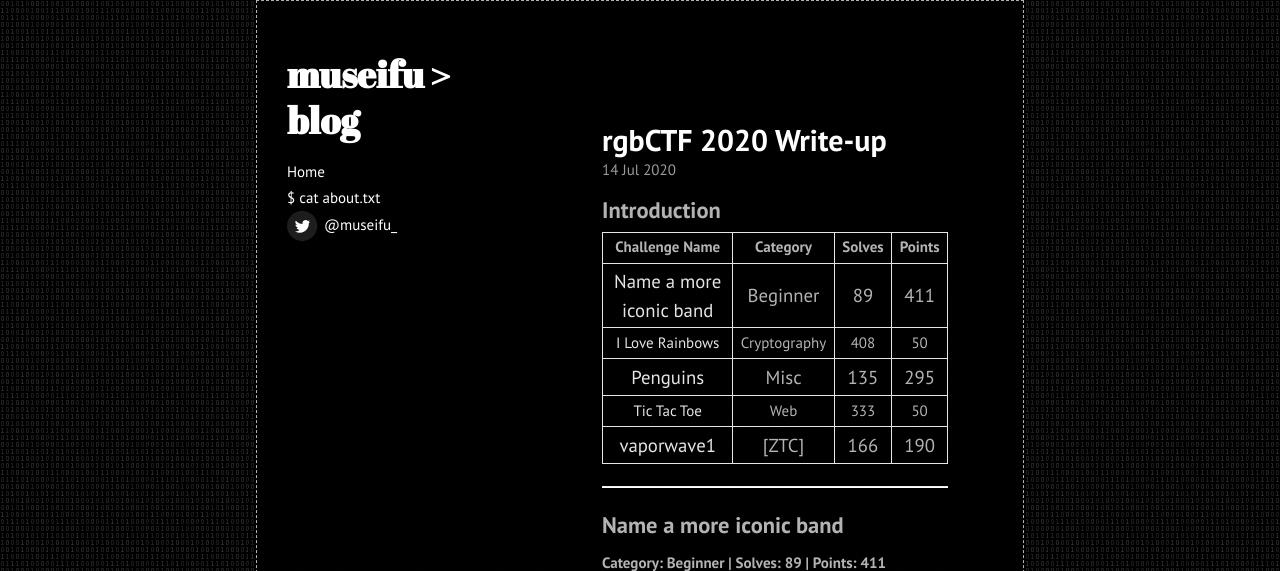
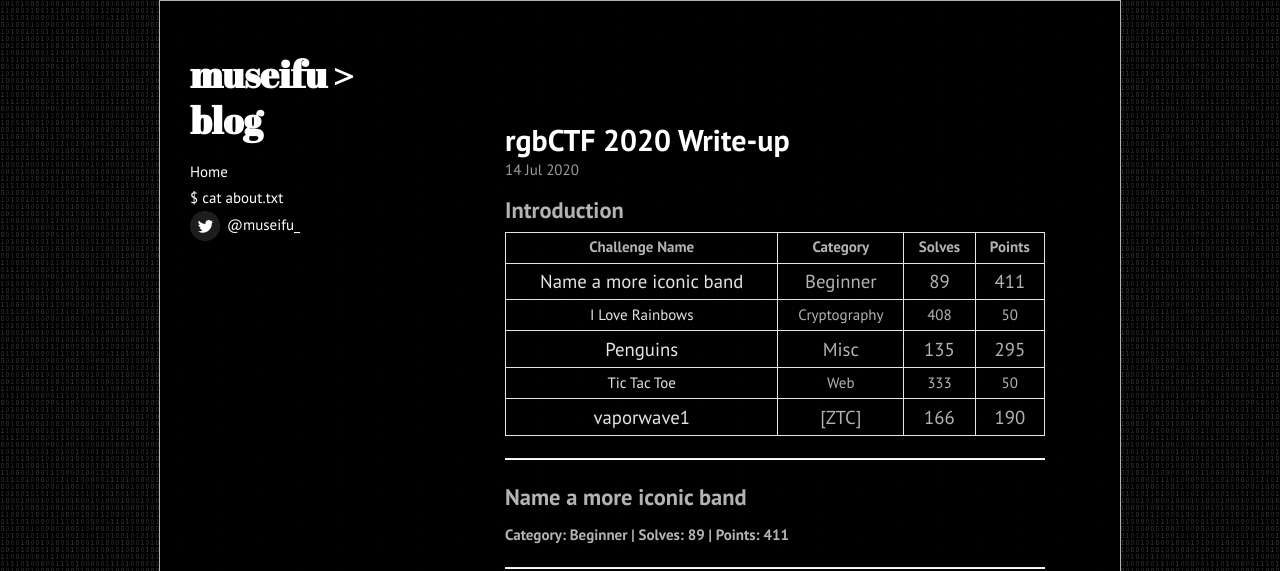
Before and after one commit to museifu666/museifu666.github.io, a Jekyll site: the page built from index.html, in a window 1280 px wide. Shown: the top 571 px of the page. Built offline with Jekyll 4.4.1, drawn with Linux system fonts in a browser that asks for light colours; the list of posts is cut into pages by our own code; grey boxes are pictures that could not be loaded.

Commit message:
Update poole.css

```diff
--- a/public/css/poole.css
+++ b/public/css/poole.css
@@ -72,8 +72,8 @@ body {
   background-color: rgba(0,0,0,0.97);
   color: rgba(255,255,255,0.7);
   margin: auto;
-  width: 60%;
-  border: 1px dashed rgba(255,255,255,0.7);
+  width: max-content;
+  border: 1px solid rgba(255,255,255,0.7);
   -webkit-text-size-adjust: 100%;
       -ms-text-size-adjust: 100%;
 }
```
